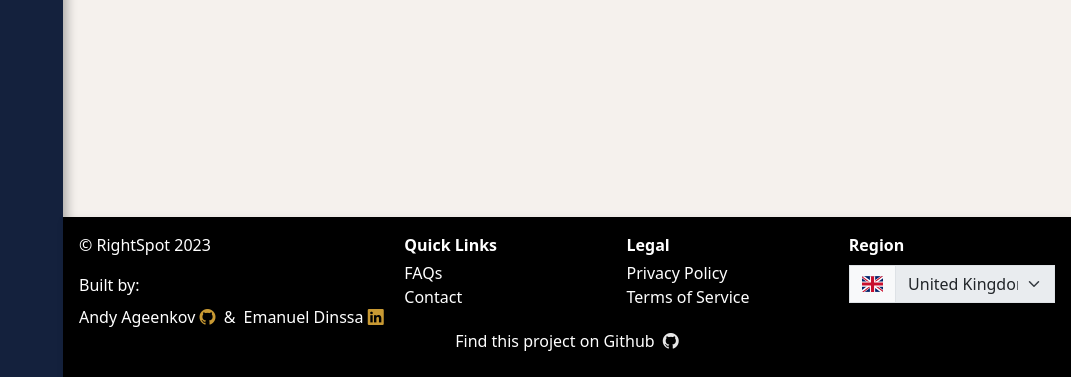
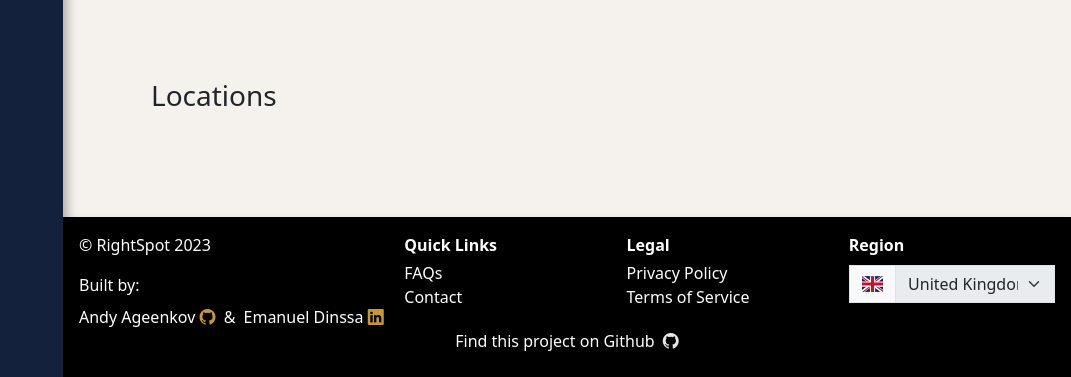
Before and after one commit to rightspot-ga/RightSpot, a Django app: template main_app/templates/projects/detail.html in a window 1280 px wide. Shown: the part 597-974 px from the top of the page, without its empty margins (209-1280 px from the left). Run offline with Django 4.2, Linux system fonts and the light colour scheme; the template is opened without the code that fills it, so the values that code supplies are empty; some libraries are stand-ins or nearby versions.

Commit message:
Show multi location map on project detail page

```diff
--- a/main_app/static/css/main.css
+++ b/main_app/static/css/main.css
@@ -344,6 +344,11 @@ footer > .wrapper{
     box-shadow: 0 0 10px rgba(193, 193, 193, 0.5);
 }
 
+.project-detail-map{
+    height: 400px;
+    width: 100%;
+}
+
 /* Account Settings */
 .settings-tab{
     background-color: var(--light-color);
--- a/main_app/templates/projects/detail.html
+++ b/main_app/templates/projects/detail.html
@@ -1,5 +1,8 @@
 {% extends 'base.html' %}
 {% block content %}
+
+<script src="https://maps.googleapis.com/maps/api/js?key={{google_api_key}}&callback=initMap" async defer></script>
+
 <div class="d-flex flex-column align-items-center my-3">
     <div class="row projects-top pb-3 text-center mb-1">
         <h1 id="" class="text-primary">
@@ -13,10 +16,16 @@
             </div>
         </div>
     </div>
+    <div class="row project-map w-100 max-width-1000 mb-5">
+        <div id="map" class="project-detail-map" data-coords="{% for location in project.locations %}{{location.name}}%{{location.location.coords.0}}%{{location.location.coords.1}}&{% endfor %}"></div>
+    </div>
 
     <div class="row d-flex flex-column w-100 max-width-1000">
+        <div class=" p-4 my-2">
+            <h3>Locations</h3>
+        </div>
         {% for location in project.location_set.all %}
-        <div class="project-item row gap-2 p-4 ms-1 justify-self-center" >
+            <div class="project-item row gap-2 p-4 justify-self-center" >
                 <div class="col">
                     <div class="row">
                         <h4>{{ location.name }}</h4>
@@ -40,4 +49,45 @@
         {% endfor %}
     </div>
 </div>
+
+<script async defer>
+    function initMap() {
+
+        const mapElement = document.getElementById('map');
+
+        const project_locations = mapElement.dataset.coords.split('&');
+        project_locations.splice(-1, 1);
+
+        locationsFormatted = [];
+        for (let i = 0; i < project_locations.length; i++) {
+            const location = project_locations[i].split('%');
+            locationsFormatted.push({name:location[0], lat: parseFloat(location[1]), lng: parseFloat(location[2])});
+        }
+
+        let latSum = 0;
+        let lngSum = 0;
+
+        for (let i = 0; i < locationsFormatted.length; i++) {
+            latSum += parseFloat(locationsFormatted[i].lat);
+            lngSum += parseFloat(locationsFormatted[i].lng);
+        }
+
+        const center = {lat: latSum / locationsFormatted.length, lng: lngSum / locationsFormatted.length};
+
+        const map = new google.maps.Map(document.getElementById('map'), {
+            zoom: 7,
+            center: center
+        });
+
+        for (let i = 0; i < locationsFormatted.length; i++) {
+            const marker = new google.maps.Marker({
+                position: {lat: parseFloat(locationsFormatted[i].lat), lng: parseFloat(locationsFormatted[i].lng)},
+                map: map,
+                title: locationsFormatted[i].name
+            });
+        }
+    }
+
+    initMap();
+</script>
 {% endblock %}
--- a/main_app/views.py
+++ b/main_app/views.py
@@ -221,8 +221,10 @@ def projects_index(request):
 @login_required
 def project_detail(request, project_id):
 	project = Project.objects.get(id=project_id)
+	project.locations = Location.objects.filter(projects=project_id)
 	return render(request, 'projects/detail.html', {
 		'project': project,
+		'google_api_key': env('GOOGLE_MAPS_API_KEY'),
 	})
 
 @login_required
```
Lines whose indentation alone changed are shown as unchanged.
